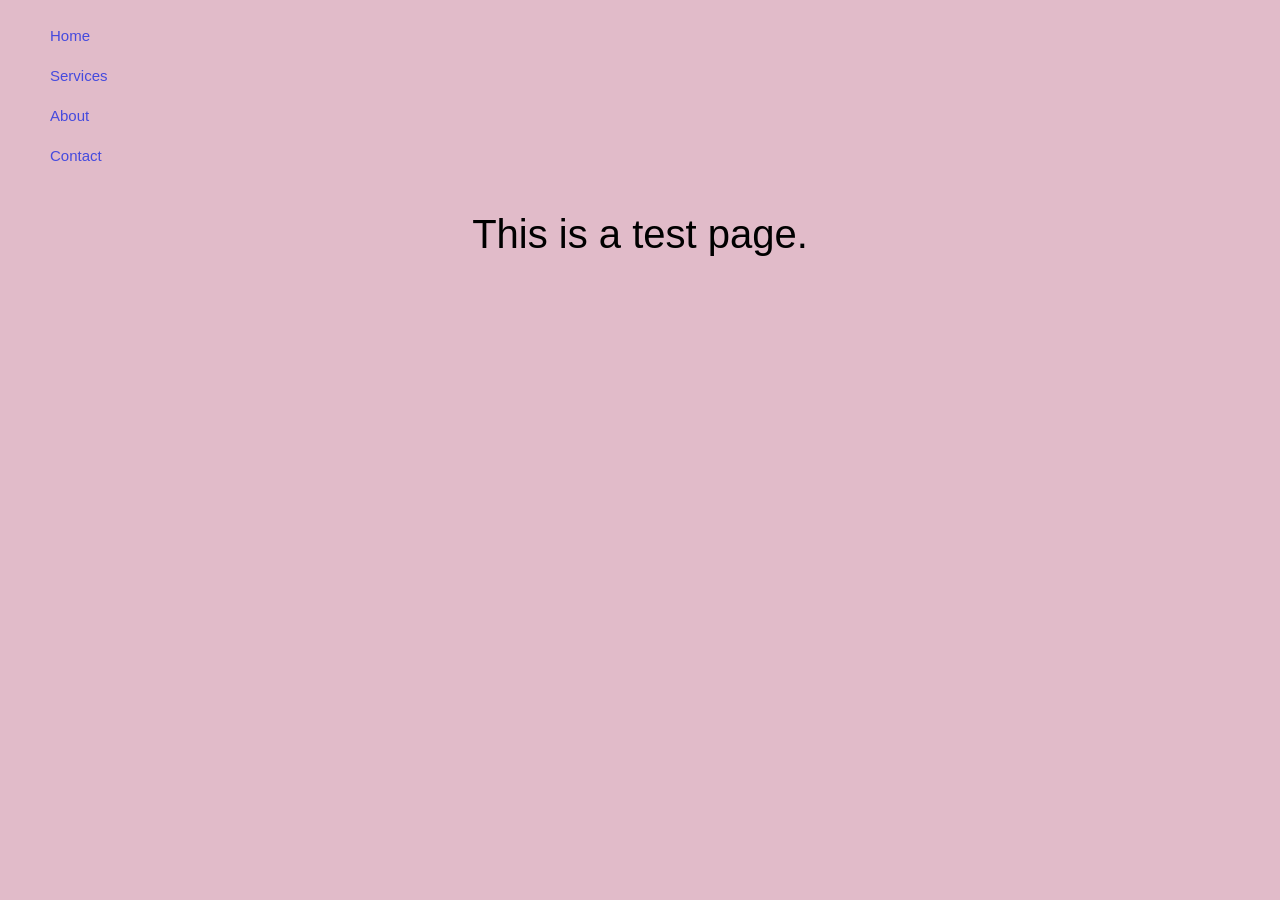
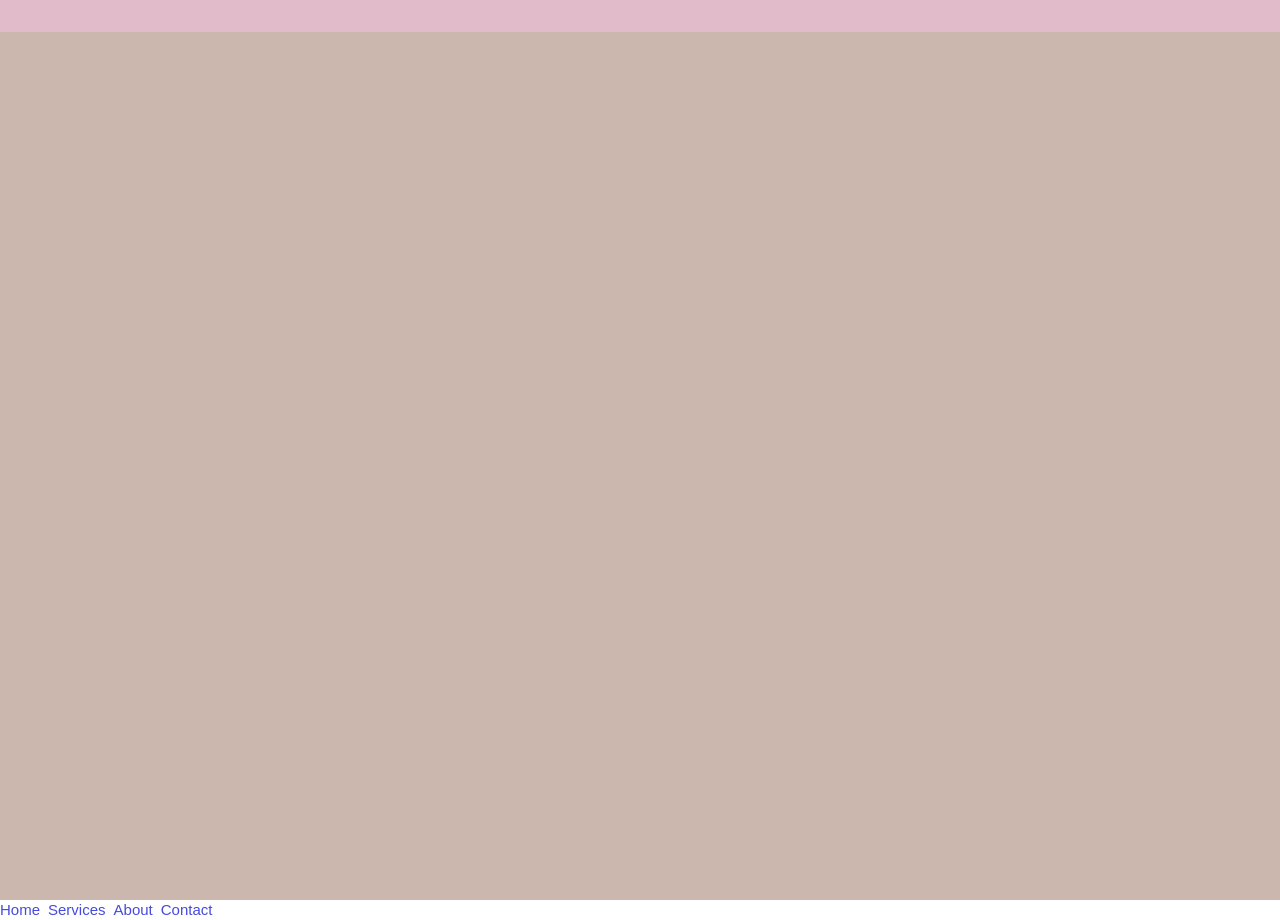
Before and after one commit to AllyxPally/Responsive-navigation, a plain HTML site: page navigation.html in a window 1280 px wide. Drawn offline with Linux system fonts and the light colour scheme; files that its build step writes are made by us from their sources.

Commit message:
files added

```diff
--- a/navigation.html
+++ b/navigation.html
@@ -6,23 +6,36 @@
         <meta name="description" content="This is a test page.">
         <meta property="og:description" content="This is a test page.">
         <meta property="twitter:description" content="This is a test page.">
+        <script src="https://kit.fontawesome.com/76429607c8.js" crossorigin="anonymous"></script>
         <link rel="stylesheet" href="styles/normalize.css">
         <link rel="stylesheet" href="styles/navigation.css">
         <title>Responsive Navigation</title>
     </head>
         <body>
-            <div class="nav-container">
 
-           <nav class="navigation">
-        <ul>
-           <li><a href="#">Home</a></li>
-           <li><a href="#">Services</a></li>
-           <li><a href="#">About</a></li>
-           <li><a href="#">Contact</a></li>
-        </ul>
+           <div class="nav-container"> <!--fix indentations-->
+
+          <div class="navbar">
+
+        <div class="link-toggle">
+            <i class="fa-solid fa-bars"></i>
+        </div>
+          </div>
+           </div>
+    <nav class="navbar-content">
+        <div class="navbar-link">
+            Home
+        </div>
+        <div class="navbar-link">
+            Services
+        </div>
+        <div class="navbar-link">
+            About
+        </div>
+        <div class="navbar-link">
+            Contact
+        </div>
     </nav>
-          <h1 class="heading-text">This is a test page.</h1>
-            </div>
-            </div>
-    </body>
+          <!--<h1 class="heading-text">This is a test page.</h1>-->
+     </body>
 </html>
--- a/styles/navigation.css
+++ b/styles/navigation.css
@@ -2,32 +2,24 @@
     max-width: 1400px;
     width: 100%;
     min-height: 900px;
+    background-color: #CCB7AE;
+}
+
+.navbar {
+    display: flex;
+    padding: 16px;
+    font-family: 'leto', sans-serif;
     background-color: #E1BBC9;
-    /*background-image: linear-gradient(purple, pink);*/
+}
 
+.navbar-content {
+    display: flex;
 
 }
 
-.navigation {
+.navbar-link {
     display: flex;
-    justify-content: flex-start;
-    align-items: flex-start;
-    width: 70%;
-
-}
-
-ul {
-    display: flex;
-    flex-direction: column;
-}
-
-li {
-    list-style: none;
-    margin: 10px;
-}
-
-a {
-    display: inline-block;
+    align-content: flex-start;
     font-family: 'leto', sans-serif;
     font-style: normal;
     font-weight: 300;
@@ -35,19 +27,68 @@ a {
     line-height: 20px;
     text-decoration: none;
     color: #454ADE;
+    padding-right: 8px;
 }
 
-a:hover {
-color: #1B1F3B;
-text-shadow: 1px 1px #454ADE;
-opacity: 0.33;
+
+
+.link-toggle {
+    display:none;
 }
 
-.heading-text {
+/*.navigation {
+    position: sticky;
+    width: 0px;
+    height: 100%;
+    top: 0px;
+    left: 0px;
+    /*z-index: 1;
+
+    padding-top: 70px;
+    display: flex;
+    justify-content: flex-start;
+    align-items: flex-start;
+    width: 100px;
+}*/
+
+.navbar-link:hover {
+    background-color: #1B1F3B;
+    /* /text-shadow: 1px 1px #454ADE; */
+    /* opacity: 0.33;
+}
+
+/*.heading-text {
+
     font-family: 'leto', sans-serif;
     font-style: normal;
     font-weight: 400;
     font-size: 40px;
     line-height: 30px;
-    text-align: center;
+    text-align: center;*/
+
 }
+
+@media only screen and (max-width:768px) {
+  .navbar-content,
+  .navbar {
+    flex-direction: column;
+  }
+
+  .navbar-content {
+    display: none;
+  }
+
+  .navbar-ToggleShow{
+    display: flex;
+  }
+
+  .link-toggle {
+    display: initial;
+
+    /*display: flex;don't remove this*/
+    align-self: flex-start;
+    cursor: pointer;
+
+  }
+
+}
```
